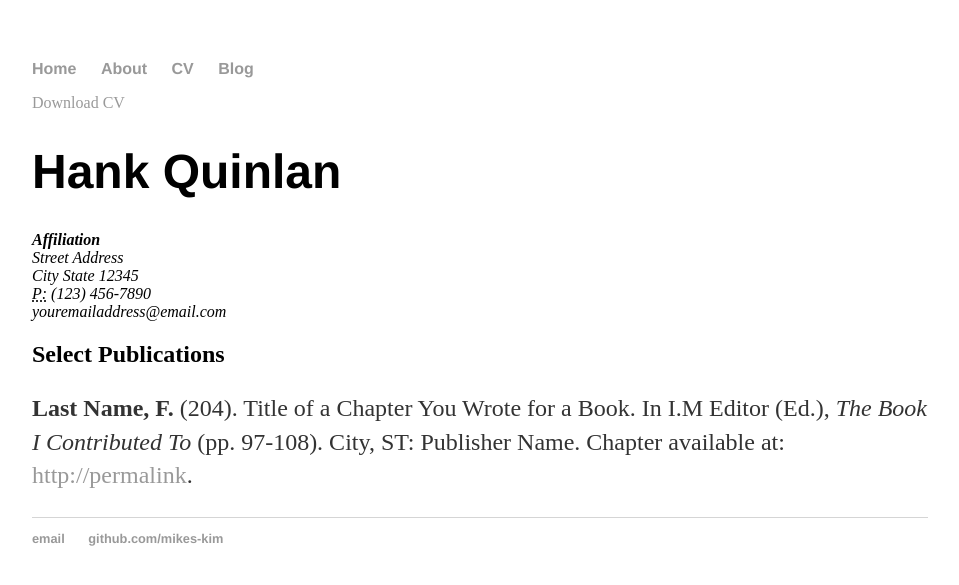
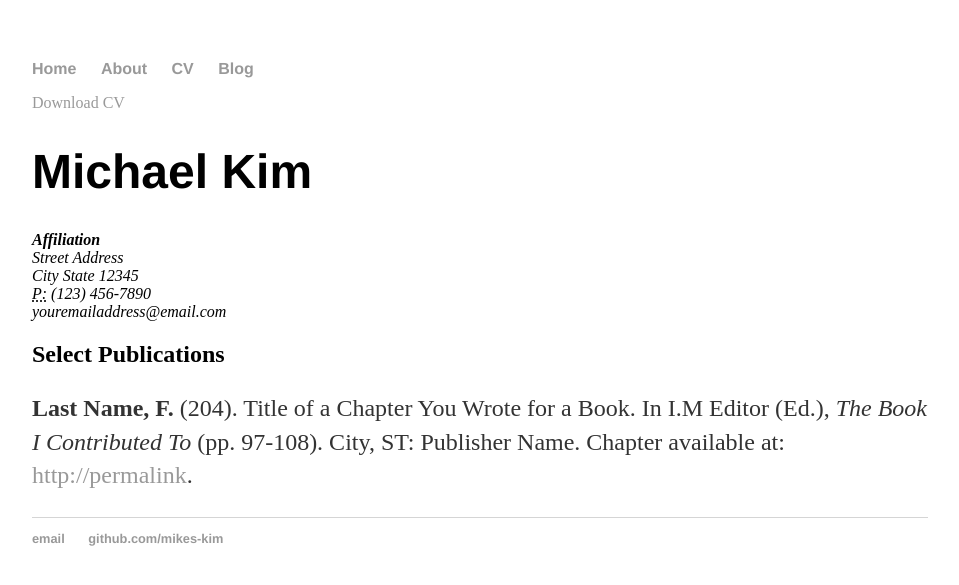
Before and after one commit to mikes-kim/mikes-kim.github.io, a Jekyll site: the page built from cv/index.html, in a window 1280 px wide. Shown: the top 585 px of the page, without its empty margins (160-1119 px from the left). Built offline with Jekyll 4.4.1, drawn with Linux system fonts in a browser that asks for light colours.

Commit message:
Update index.html

```diff
--- a/cv/index.html
+++ b/cv/index.html
@@ -1,11 +1,11 @@
 ---
 layout: default
-title: CV of Your Name
+title: CV Michael Kim
 ---
 
 	<div class="cv">
 		<a href="#" class="download" title="Download CV as PDF">Download CV</a>
-					<h1>Hank Quinlan</h1>
+					<h1>Michael Kim</h1>
 					<address>
 					<strong>Affiliation</strong><br>
 					Street Address<br>
```
